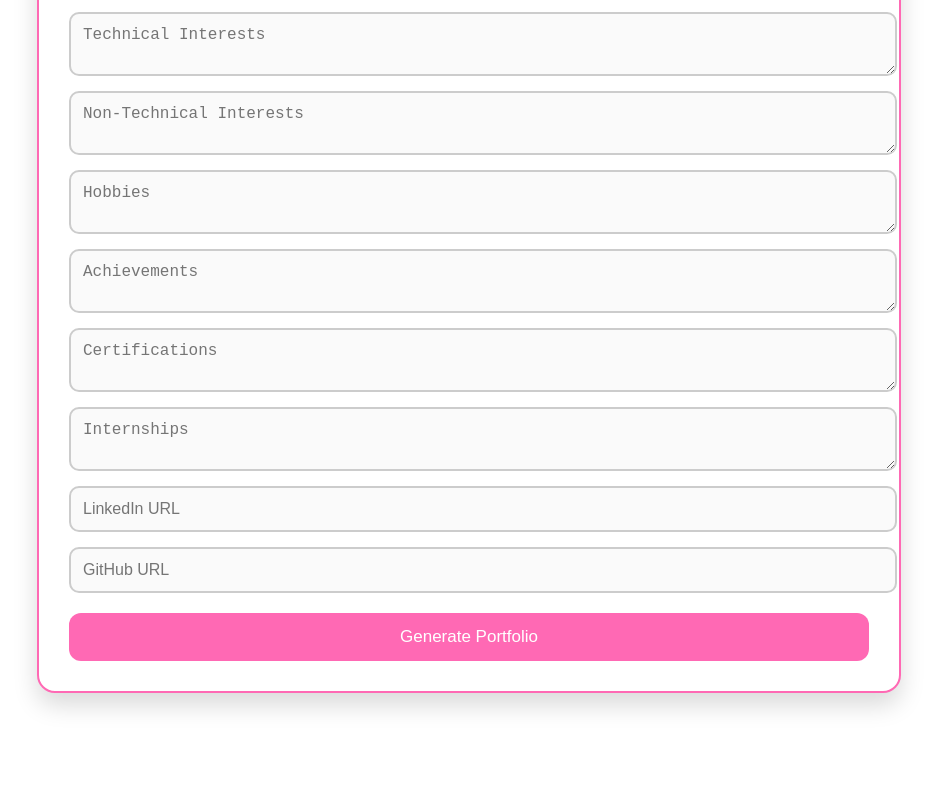
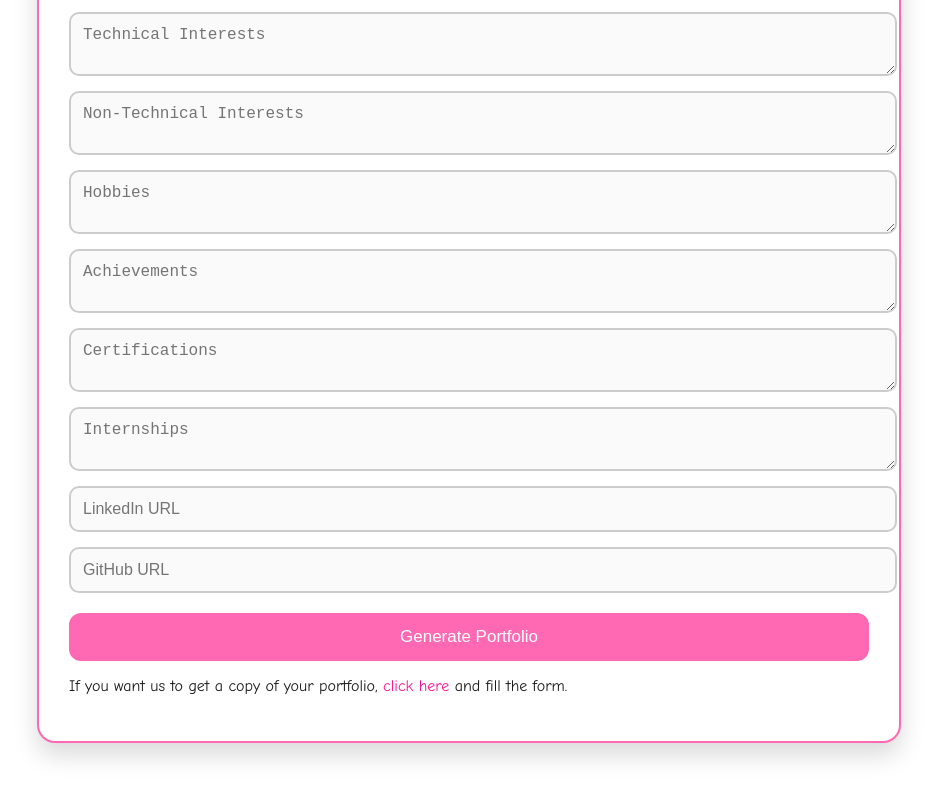
Before and after one commit to Elavarasi-yes/portfolio-generator, a plain HTML site: page index.html in a window 1280 px wide. Shown: the part 820-1613 px from the top of the page, without its empty margins (171-1108 px from the left). Before the commit the page ends 1563 px from the top, so only its background shows below. Drawn offline with Linux system fonts and the light colour scheme.

Commit message:
Update index.html

```diff
--- a/index.html
+++ b/index.html
@@ -36,6 +36,8 @@
 
       <button type="submit">Generate Portfolio</button>
     </form>
+    <p>If you want us to get a copy of your portfolio, <a href="https://forms.gle/6iHER4jHyRrXTLkq6" target="_blank">click here</a> and fill the form.</p>
+
   </div>
 
   <script src="script.js"></script>
```
